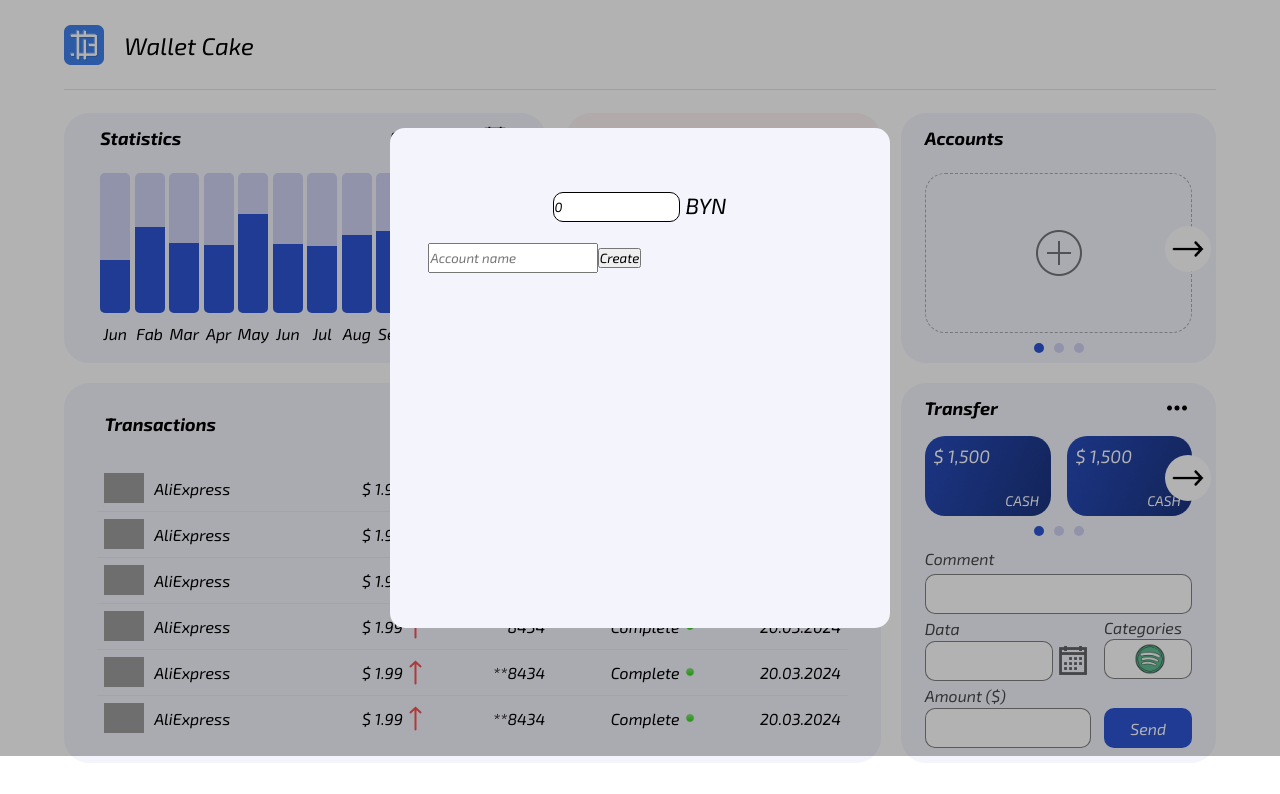
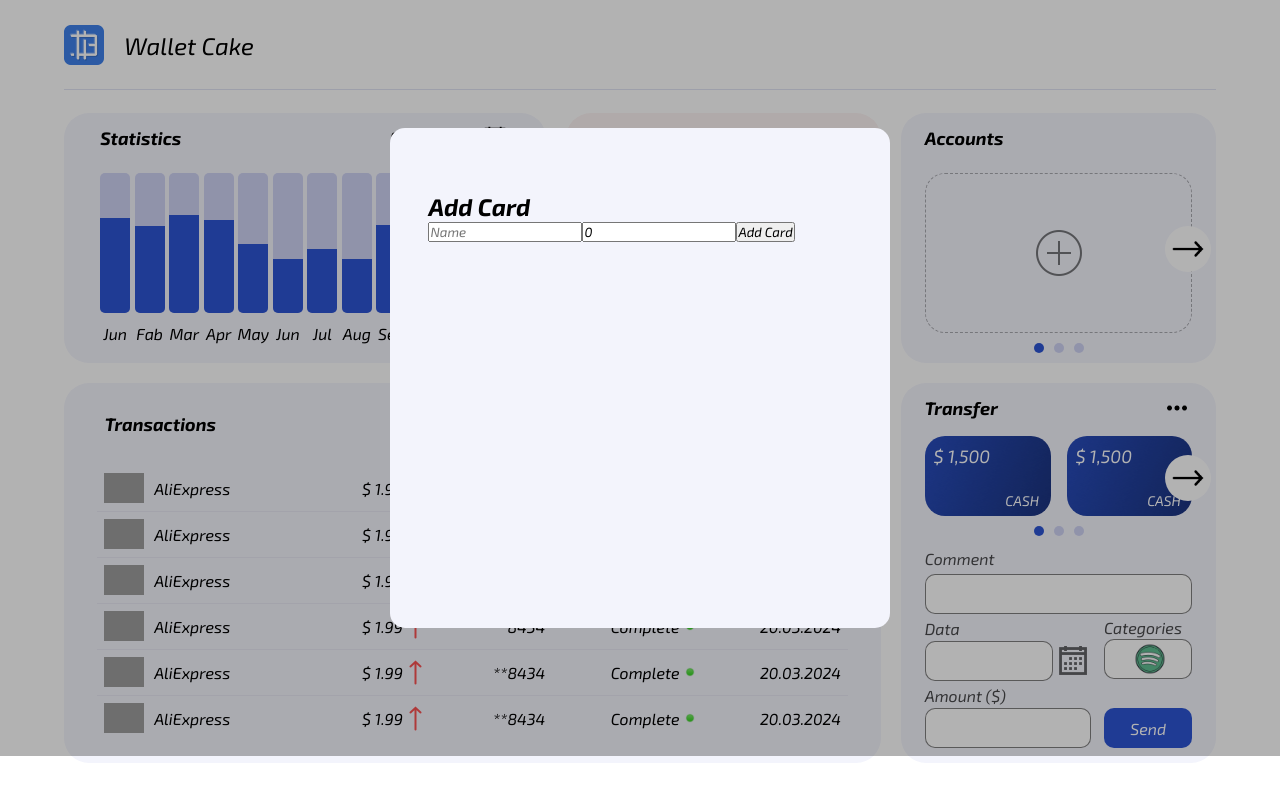
Before and after one commit to SoftBoy4k/Wallet-Cake, a React (Vite) app: page / in a window 1280 px wide. Both pictures are taken after a click on the picture 1058 px from the left and 253 px from the top of the page. Shown: the top 794 px of the page. Built offline with nearby package versions, Linux system fonts and the light colour scheme; grey boxes are pictures that could not be loaded.

Commit message:
create updating acounts, add redux, update popup

```diff
--- a/package.json
+++ b/package.json
@@ -10,10 +10,12 @@
     "preview": "vite preview"
   },
   "dependencies": {
+    "@reduxjs/toolkit": "^2.2.3",
     "chart.js": "^4.4.2",
     "react": "^18.2.0",
     "react-chartjs-2": "^5.2.0",
-    "react-dom": "^18.2.0"
+    "react-dom": "^18.2.0",
+    "react-redux": "^9.1.0"
   },
   "devDependencies": {
     "@types/react": "^18.2.64",
--- a/src/App.tsx
+++ b/src/App.tsx
@@ -5,19 +5,10 @@
 import { Accounts } from './components/Accounts/Accounts'
 import { Statistics } from './components/Statistics/Statistics'
 import { Transactions } from './components/Transactions/Transactions'
-import { CreateAccount } from './components/CreateAccount/CreateAccount'
-import { useState } from 'react'
-
-export interface IAccount {
-  name: string,
-  amount: number
-}
+import { CardPopup } from './components/CreateAccount/CardPopup'
 
 
 function App() {
-
-  const [isCreateAcount, setIsCreateAccount] = useState(false);
-  const [accounts, setAccounts] = useState<IAccount[]>([]);
 
   return (
     <div className='main'>
@@ -25,11 +16,11 @@
       <div className='content'>
         <Statistics/>
         <AvailableRevenue/>
-        <Accounts accounts={accounts} setAccounts={setAccounts} setIsCreateAccount={setIsCreateAccount}/>
+        <Accounts/>
         <Transactions/>
         <Transfer/>
       </div>
-      {isCreateAcount && <CreateAccount setAccounts={setAccounts} setIsCreateAccount={setIsCreateAccount}/>}
+      <CardPopup/>
     </div>
   )
 }
--- a/src/components/Accounts/NoCard/NoCard.tsx
+++ b/src/components/Accounts/NoCard/NoCard.tsx
@@ -1,14 +1,20 @@
 import './NoCard.css'
 import plusIcon from '../../../icons/plus.png'
+import { useDispatch } from 'react-redux'
+import { openPopup } from '../../../redux/Slices/popupSlice';
 
-interface Props {
-    setIsCreateAccount: (flag: boolean) => void,
-}
 
-export const NoCard = ({setIsCreateAccount}: Props) => {
+export const NoCard = () => {
+
+  const dispatch = useDispatch();
+
+  const clickHandler = ():void => {
+    dispatch(openPopup(null));
+  }
+
   return (
     <div className='nocard'>
-        <img src={plusIcon} alt="plus" onClick={() => setIsCreateAccount(true)}/>
+        <img src={plusIcon} alt="plus" onClick={() => clickHandler()}/>
     </div>
   )
 }
--- /dev/null
+++ b/src/components/CreateAccount/CardPopup.css
@@ -0,0 +1,17 @@
+.card-popup__wrapper {
+    width: 100%;
+    background-color: rgba(0, 0, 0, 0.3);
+    z-index: 1;
+    position: absolute;
+    left: 0;
+    top: 0;
+}
+
+.card-popup {
+    margin: 10% auto;
+    width: 500px;
+    height: 500px;
+    border-radius: 15px;
+    padding: 5% 3%;
+    background-color: #F3F4FC;
+}
--- /dev/null
+++ b/src/components/CreateAccount/CardPopup.tsx
@@ -0,0 +1,68 @@
+import React, { useState } from 'react';
+import { useDispatch, useSelector } from 'react-redux';
+import { RootState } from '../../redux/store';
+import { addAccounts, editAccounts } from '../../redux/Slices/accountsSlice';
+import { closePopup } from '../../redux/Slices/popupSlice';
+import './CardPopup.css'
+
+export const CardPopup: React.FC = () => {
+    const isOpen = useSelector((state: RootState) => state.popup.isOpen);
+    const [name, setName] = useState('');
+    const [amount, setAmount] = useState<number>(0);
+    const dispatch = useDispatch();
+    const editingCardId = useSelector((state: RootState) => state.popup.editingCardId);
+    const accounts = useSelector((state: RootState) => state.accounts.accounts);
+
+    const clickHandler = (e: React.MouseEvent<HTMLDivElement>):void => {
+        if((e.target as HTMLDivElement).className === 'card-popup__wrapper'){
+            dispatch(closePopup());
+        }
+    }
+
+    const handleSubmit = (e: React.FormEvent) => {
+        e.preventDefault();
+        if (name.trim()) {
+            const card = {
+                id: editingCardId || accounts.length-1, // Если нет editingCardId, создаем новую карточку
+                name,
+                amount,
+            };
+            if (editingCardId !== null) {
+                dispatch(editAccounts(card));
+            } else {
+                dispatch(addAccounts(card));
+            }
+            dispatch(closePopup());
+            setName('');
+            setAmount(0);
+        }
+    };
+
+    console.log('editingCardId', editingCardId);
+
+    if (!isOpen) return null; // Если попап не открыт, ничего не рендерим
+
+    return (
+        <div className="card-popup__wrapper" onClick={(e) => clickHandler(e)}>
+            <div className='card-popup'>
+                <h2>{editingCardId !== null ? 'Edit Card' : 'Add Card'}</h2>
+                <form onSubmit={handleSubmit}>
+                    <input
+                    type="text"
+                    placeholder="Name"
+                    value={name}
+                    onChange={e => setName(e.target.value)}
+                    />
+                    <input
+                    type="number"
+                    placeholder="Amount"
+                    value={amount}
+                    onChange={e => setAmount(Number(e.target.value))}
+                    />
+                    <button type="submit">{editingCardId !== null ? 'Edit Card' : 'Add Card'}</button>
+                </form>
+            </div>
+        </div>
+
+    );
+};
--- a/src/components/CreateAccount/CreateAccount.css
+++ /dev/null
@@ -1,42 +0,0 @@
-.create-account__wrapper {
-    width: 100%;
-    background-color: rgba(0, 0, 0, 0.3);
-    z-index: 1;
-    position: absolute;
-    left: 0;
-    top: 0;
-}
-
-.create-account {
-    margin: 10% auto;
-    width: 500px;
-    height: 500px;
-    border-radius: 15px;
-    padding: 5% 3%;
-    background-color: #F3F4FC;
-}
-
-.create-account__money {
-    width: 100%;
-    display: flex;
-    justify-content: center;
-    text-align: center;
-}
-
-.create-account__money > input {
-    width: 30%;
-    height: 30px;
-    margin-right: 5px;
-    border-radius: 10px;
-    border: 1px solid black;
-}
-
-.create-account__money > p {
-    font-size: 22px;
-}
-
-.create-account__name {
-    width: 40%;
-    height: 30px;
-    margin: 5% auto;
-}
--- a/src/components/CreateAccount/CreateAccount.tsx
+++ /dev/null
@@ -1,41 +0,0 @@
-import { useState } from 'react'
-import { IAccount } from '../../App'
-import './CreateAccount.css'
-
-interface Props {
-  setAccounts: (account: IAccount[] ) => void,
-  setIsCreateAccount: (flag:boolean) => void,
-}
-
-
-export const CreateAccount = ({setAccounts, setIsCreateAccount}: Props) => {
-
-  const [amount, setAmount] = useState<number>(0);
-  const [name, setName] = useState<string>('');
-
-  const clickHandler = (e: React.MouseEvent<HTMLDivElement>):void => {
-    if((e.target as HTMLDivElement).className === 'create-account__wrapper'){
-      setIsCreateAccount(false);
-    }
-  }
-
-  const btnClickHandler = (): void => {
-    setAccounts((prev: IAccount[]): IAccount[] => {
-      return [...prev, { name: name, amount: amount }];
-    });
-    setIsCreateAccount(false);
-  }
-
-  return (
-    <div className="create-account__wrapper" onClick={(e) => clickHandler(e)}>
-      <div className="create-account">
-        <div className="create-account__money">
-            <input type="text" value={amount} onChange={(e) => setAmount(Number(e.target.value))}/>
-            <p>BYN</p>
-        </div>
-        <input className="create-account__name" type="text" placeholder="Account name" value={name} onChange={(e) => setName(e.target.value)}/>
-        <button className="create-account__btn" onClick={() => btnClickHandler()}>Create</button>
-      </div>
-    </div>
-  )
-}
--- a/src/main.tsx
+++ b/src/main.tsx
@@ -2,9 +2,13 @@
 import ReactDOM from 'react-dom/client'
 import App from './App.tsx'
 import './index.css'
+import { store } from './redux/store.ts'
+import { Provider } from 'react-redux'
 
 ReactDOM.createRoot(document.getElementById('root')!).render(
   <React.StrictMode>
-    <App />
+    <Provider store={store}>
+      <App />
+    </Provider>
   </React.StrictMode>,
 )
--- /dev/null
+++ b/src/redux/Slices/accountsSlice.ts
@@ -0,0 +1,42 @@
+import { createSlice } from "@reduxjs/toolkit";
+import { PayloadAction } from "@reduxjs/toolkit";
+
+
+export interface AccountsState {
+    accounts: {name: string, amount: number, id: number}[]
+}
+
+const initialState: AccountsState = {
+    accounts: []
+}
+
+export const accountsSlice = createSlice({
+    name: 'accounts',
+    initialState,
+    reducers: {
+        addAccounts: (state, action: PayloadAction<{ name: string, amount: number}>) => {
+            const currentAccounts = {
+                name: action.payload.name,
+                amount: action.payload.amount,
+                id: state.accounts.length
+            }
+            state.accounts.push(currentAccounts);
+        },
+
+        removeAccounts: (state, action: PayloadAction<number>) => {
+            state.accounts = state.accounts.filter((_, i) => i !== action.payload);
+        },
+
+        editAccounts: (state, action: PayloadAction<{ name: string, amount: number, id: number }>) => {
+            const currentAccounts = {
+                name: action.payload.name,
+                amount: action.payload.amount,
+                id: action.payload.id,
+            }
+            state.accounts = state.accounts.map(el => el.id === currentAccounts.id ? currentAccounts : el);
+        },
+    }
+})
+
+export const {addAccounts, removeAccounts, editAccounts} = accountsSlice.actions
+export default accountsSlice.reducer
--- /dev/null
+++ b/src/redux/Slices/popupSlice.ts
@@ -0,0 +1,29 @@
+import { createSlice, PayloadAction } from '@reduxjs/toolkit';
+
+interface PopupState {
+  isOpen: boolean;
+  editingCardId: number | null;
+}
+
+const initialState: PopupState = {
+  isOpen: false,
+  editingCardId: null,
+};
+
+const popupSlice = createSlice({
+  name: 'popup',
+  initialState,
+  reducers: {
+    openPopup(state, action: PayloadAction<number | null>) {
+      state.isOpen = true;
+      state.editingCardId = action.payload;
+    },
+    closePopup(state) {
+      state.isOpen = false;
+      state.editingCardId = null;
+    },
+  },
+});
+
+export const { openPopup, closePopup } = popupSlice.actions;
+export default popupSlice.reducer;
--- /dev/null
+++ b/src/redux/store.ts
@@ -0,0 +1,12 @@
+import { configureStore } from "@reduxjs/toolkit";
+import accountsReducer from "./Slices/accountsSlice"
+import popupReducer from './Slices/popupSlice'
+
+export const store = configureStore({
+    reducer: {
+        accounts: accountsReducer,
+        popup: popupReducer
+    },
+})
+
+export type RootState = ReturnType<typeof store.getState>
```
Also changed, not shown: src/components/Accounts/Accounts.tsx (+21 -9 lines), 1 other file (tests, documents, lock files or other folders).
